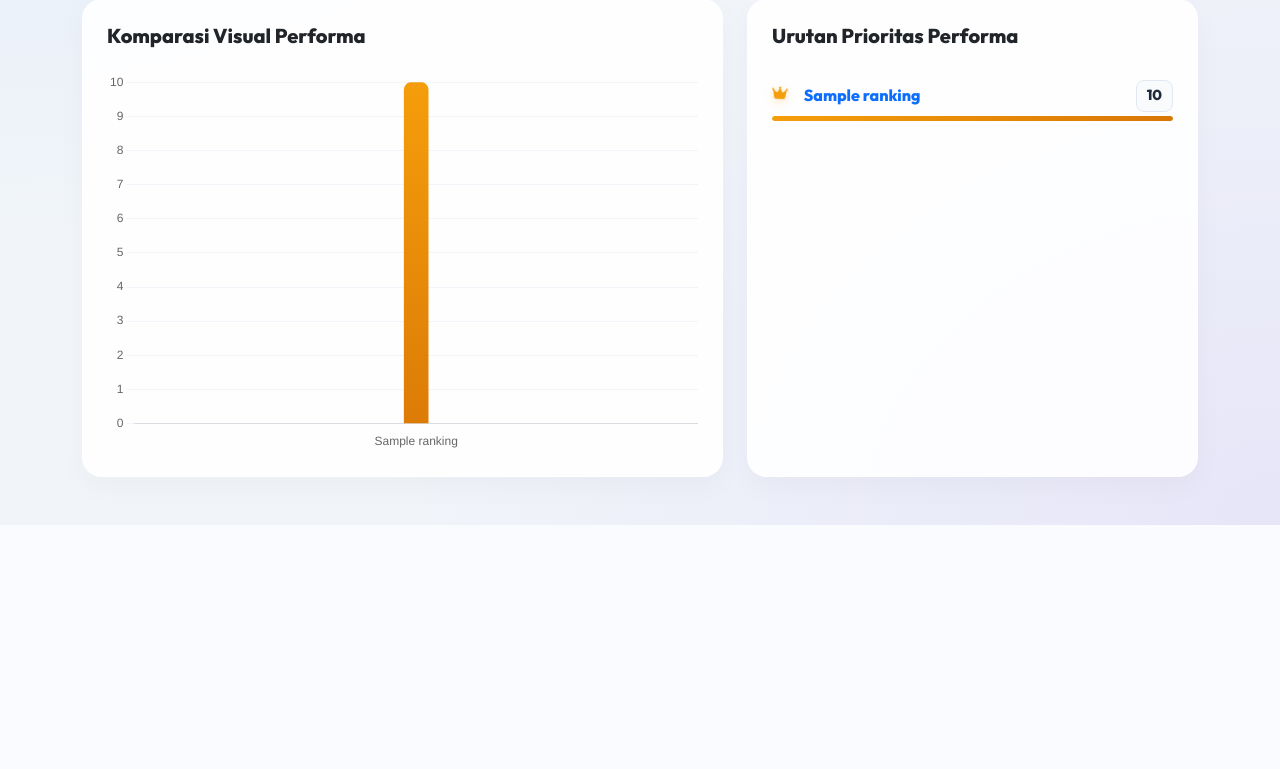
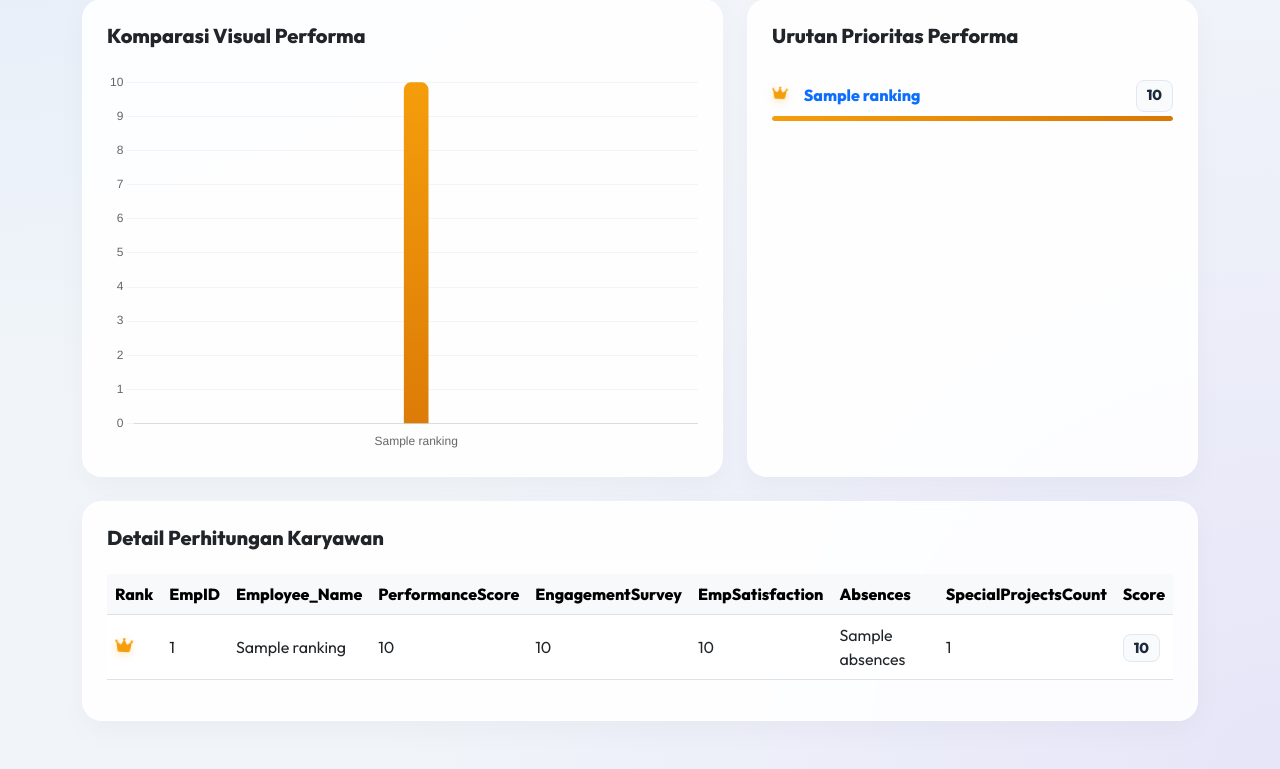
Before and after one commit to raudhatulathifah/projekspk, a Flask app: template templates/index.html in a window 1280 px wide. Shown: the part 461-1230 px from the top of the page. Before the commit the page ends 986 px from the top, so only its background shows below. Run offline with Flask 3, Linux system fonts and the light colour scheme; the template is opened without the code that fills it: most values are stand-ins (such as "Sample title", 1, 10 or a date in 2020).

Commit message:
Update index.html nambah tabel
nambah tabel bawah dashboard

```diff
--- a/templates/index.html
+++ b/templates/index.html
@@ -1,14 +1,23 @@
-<!DOCTYPE html>
+<!doctype html>
 <html lang="id">
   <head>
-    <meta charset="UTF-8">
-    <meta name="viewport" content="width=device-width, initial-scale=1.0">
+    <meta charset="UTF-8" />
+    <meta name="viewport" content="width=device-width, initial-scale=1.0" />
     <title>Human Capital Analytics | Executive Performance Dashboard</title>
 
-    <link href="https://cdn.jsdelivr.net/npm/bootstrap@5.3.0/dist/css/bootstrap.min.css" rel="stylesheet">
-    <link href="https://fonts.googleapis.com/css2?family=Outfit:wght@300;400;600;800&display=swap" rel="stylesheet">
+    <link
+      href="https://cdn.jsdelivr.net/npm/bootstrap@5.3.0/dist/css/bootstrap.min.css"
+      rel="stylesheet"
+    />
+    <link
+      href="https://fonts.googleapis.com/css2?family=Outfit:wght@300;400;600;800&display=swap"
+      rel="stylesheet"
+    />
     <script src="https://cdn.jsdelivr.net/npm/chart.js"></script>
-    <link rel="stylesheet" href="https://cdnjs.cloudflare.com/ajax/libs/font-awesome/6.4.0/css/all.min.css">
+    <link
+      rel="stylesheet"
+      href="https://cdnjs.cloudflare.com/ajax/libs/font-awesome/6.4.0/css/all.min.css"
+    />
 
     <style>
       :root {
@@ -19,10 +28,19 @@
       }
 
       body {
-            font-family: 'Outfit', sans-serif;
+        font-family: "Outfit", sans-serif;
         background-color: var(--bg-color);
-            background-image: radial-gradient(at 0% 0%, rgba(59, 130, 246, 0.1) 0px, transparent 50%),
-                              radial-gradient(at 100% 100%, rgba(139, 92, 246, 0.1) 0px, transparent 50%);
+        background-image:
+          radial-gradient(
+            at 0% 0%,
+            rgba(59, 130, 246, 0.1) 0px,
+            transparent 50%
+          ),
+          radial-gradient(
+            at 100% 100%,
+            rgba(139, 92, 246, 0.1) 0px,
+            transparent 50%
+          );
         min-height: 100vh;
       }
 
@@ -31,14 +49,17 @@
         background: rgba(255, 255, 255, 0.8);
         backdrop-filter: blur(15px);
         border-bottom: 1px solid rgba(255, 255, 255, 0.5);
-            position: sticky; top: 0; z-index: 1000;
+        position: sticky;
+        top: 0;
+        z-index: 1000;
       }
 
       .brand-text {
         background: var(--primary-gradient);
         -webkit-background-clip: text;
         -webkit-text-fill-color: transparent;
-            font-weight: 800; font-size: 1.4rem;
+        font-weight: 800;
+        font-size: 1.4rem;
         letter-spacing: -0.5px;
       }
 
@@ -50,7 +71,7 @@
         font-size: 0.75rem;
         font-weight: 600;
         border: 1px solid #e2e8f0;
-            box-shadow: 0 2px 4px rgba(0,0,0,0.02);
+        box-shadow: 0 2px 4px rgba(0, 0, 0, 0.02);
       }
 
       /* Container & Cards */
@@ -59,10 +80,13 @@
         backdrop-filter: blur(10px);
         border: 1px solid rgba(255, 255, 255, 0.6);
         border-radius: 20px;
-            box-shadow: 0 10px 30px rgba(0,0,0,0.03);
+        box-shadow: 0 10px 30px rgba(0, 0, 0, 0.03);
         transition: all 0.3s cubic-bezier(0.4, 0, 0.2, 1);
       }
-        .glass-card:hover { transform: translateY(-4px); box-shadow: 0 20px 40px rgba(0,0,0,0.06); }
+      .glass-card:hover {
+        transform: translateY(-4px);
+        box-shadow: 0 20px 40px rgba(0, 0, 0, 0.06);
+      }
 
       /* Professional File Input Styling */
       .file-upload-wrapper {
@@ -74,7 +98,10 @@
         align-items: center;
         transition: all 0.2s;
       }
-        .file-upload-wrapper:focus-within { border-color: #3b82f6; box-shadow: 0 0 0 4px rgba(59, 130, 246, 0.1); }
+      .file-upload-wrapper:focus-within {
+        border-color: #3b82f6;
+        box-shadow: 0 0 0 4px rgba(59, 130, 246, 0.1);
+      }
 
       .btn-browse {
         background: #f1f5f9;
@@ -87,7 +114,9 @@
         margin-right: 12px;
         transition: all 0.2s;
       }
-        .btn-browse:hover { background: #e2e8f0; }
+      .btn-browse:hover {
+        background: #e2e8f0;
+      }
 
       .selected-file-name {
         color: #64748b;
@@ -98,16 +127,32 @@
         text-overflow: ellipsis;
       }
 
-        input[type="file"] { position: absolute; width: 1px; height: 1px; padding: 0; margin: -1px; overflow: hidden; clip: rect(0,0,0,0); border: 0; }
+      input[type="file"] {
+        position: absolute;
+        width: 1px;
+        height: 1px;
+        padding: 0;
+        margin: -1px;
+        overflow: hidden;
+        clip: rect(0, 0, 0, 0);
+        border: 0;
+      }
 
       /* Custom Buttons */
       .btn-execute {
         background: var(--primary-gradient);
-            color: white; border: none; border-radius: 10px;
-            padding: 10px 24px; font-weight: 600;
+        color: white;
+        border: none;
+        border-radius: 10px;
+        padding: 10px 24px;
+        font-weight: 600;
         transition: all 0.3s;
       }
-        .btn-execute:hover { opacity: 0.9; transform: scale(1.02); color: white; }
+      .btn-execute:hover {
+        opacity: 0.9;
+        transform: scale(1.02);
+        color: white;
+      }
 
       /* Stats & Labels */
       .section-label {
@@ -138,25 +183,41 @@
       }
 
       @keyframes crownFloat {
-            0%, 100% { transform: translateY(0) rotate(0deg); }
-            50% { transform: translateY(-3px) rotate(5deg); }
+        0%,
+        100% {
+          transform: translateY(0) rotate(0deg);
+        }
+        50% {
+          transform: translateY(-3px) rotate(5deg);
+        }
       }
 
       .top-performer-card {
         border-left: 4px solid #f59e0b !important;
-            background: linear-gradient(to right, rgba(245, 158, 11, 0.05), transparent);
+        background: linear-gradient(
+          to right,
+          rgba(245, 158, 11, 0.05),
+          transparent
+        );
       }
 
       /* Animation */
       @keyframes slideInUp {
-            from { opacity: 0; transform: translateY(15px); }
-            to { opacity: 1; transform: translateY(0); }
+        from {
+          opacity: 0;
+          transform: translateY(15px);
         }
-        .animate-core { animation: slideInUp 0.5s ease forwards; }
+        to {
+          opacity: 1;
+          transform: translateY(0);
+        }
+      }
+      .animate-core {
+        animation: slideInUp 0.5s ease forwards;
+      }
     </style>
   </head>
   <body>
-
     <nav class="glass-nav py-3 mb-5">
       <div class="container d-flex justify-content-between align-items-center">
         <div class="brand-text">CAPITAL ANALYTICS</div>
@@ -169,18 +230,34 @@
     <div class="container mb-5">
       <div class="row mb-5 align-items-center">
         <div class="col-lg-6">
-            <h1 class="fw-800 display-6 mb-3 text-dark">Matriks Keputusan Performa</h1>
-            <p class="text-secondary opacity-75 fw-400">Transformasi data mentah menjadi keputusan strategis menggunakan metodologi komputasi AHP & SAW.</p>
+          <h1 class="fw-800 display-6 mb-3 text-dark">
+            Matriks Keputusan Performa
+          </h1>
+          <p class="text-secondary opacity-75 fw-400">
+            Transformasi data mentah menjadi keputusan strategis menggunakan
+            metodologi komputasi AHP & SAW.
+          </p>
         </div>
         <div class="col-lg-6">
           <div class="glass-card p-4">
-                <span class="section-label text-center mb-3">Pemuatan Sumber Data</span>
+            <span class="section-label text-center mb-3"
+              >Pemuatan Sumber Data</span
+            >
             <form action="/" method="post" enctype="multipart/form-data">
               <div class="d-flex gap-2">
                 <div class="file-upload-wrapper flex-grow-1">
                   <label class="btn-browse" for="fileInput">Pilih File</label>
-                            <span class="selected-file-name" id="fileNameDisplay">Belum ada file terpilih...</span>
-                            <input type="file" name="file" id="fileInput" accept=".csv" required onchange="handleFileChange()">
+                  <span class="selected-file-name" id="fileNameDisplay"
+                    >Belum ada file terpilih...</span
+                  >
+                  <input
+                    type="file"
+                    name="file"
+                    id="fileInput"
+                    accept=".csv"
+                    required
+                    onchange="handleFileChange()"
+                  />
                 </div>
                 <button type="submit" class="btn btn-execute">
                   Proses <i class="fa-solid fa-chevron-right ms-2 small"></i>
@@ -194,13 +271,20 @@
       {% if rankings %}
       <div class="row g-4 mb-5 animate-core">
         <div class="col-md-4">
-            <div class="glass-card p-4 h-100 border-start border-4 border-primary">
+          <div
+            class="glass-card p-4 h-100 border-start border-4 border-primary"
+          >
             <span class="section-label">Populasi Sampel</span>
-                <h3 class="fw-bold mb-0 text-dark">{{ stats.total }} <span class="fs-6 fw-normal text-muted">Individu</span></h3>
+            <h3 class="fw-bold mb-0 text-dark">
+              {{ stats.total }}
+              <span class="fs-6 fw-normal text-muted">Individu</span>
+            </h3>
           </div>
         </div>
         <div class="col-md-4">
-            <div class="glass-card p-4 h-100 border-start border-4 border-primary">
+          <div
+            class="glass-card p-4 h-100 border-start border-4 border-primary"
+          >
             <span class="section-label">Indeks Rerata</span>
             <h3 class="fw-bold mb-0 text-dark">{{ stats.avg | round(3) }}</h3>
           </div>
@@ -211,49 +295,125 @@
               <span class="section-label">Pencapaian Tertinggi</span>
               <i class="fa-solid fa-crown crown-icon"></i>
             </div>
-                <h3 class="fw-bold mb-0 text-dark text-truncate">{{ stats.top_name }}</h3>
+            <h3 class="fw-bold mb-0 text-dark text-truncate">
+              {{ stats.top_name }}
+            </h3>
           </div>
         </div>
       </div>
 
-    <div class="row g-4 animate-core" style="animation-delay: 0.2s;">
+      <div class="row g-4 animate-core" style="animation-delay: 0.2s">
+        <!-- CHART -->
         <div class="col-lg-7">
           <div class="glass-card p-4 h-100">
             <div class="d-flex justify-content-between align-items-center mb-4">
               <h5 class="fw-bold mb-0">Komparasi Visual Performa</h5>
             </div>
-                <div style="height: 380px;">
+
+            <div style="height: 380px">
               <canvas id="rankingChart"></canvas>
             </div>
           </div>
         </div>
 
+        <!-- RANKING + BAR -->
         <div class="col-lg-5">
           <div class="glass-card p-4 h-100">
             <h5 class="fw-bold mb-4">Urutan Prioritas Performa</h5>
+
             <div class="list-group list-group-flush">
               {% for r in rankings %}
               <div class="list-group-item bg-transparent border-0 px-0 mb-3">
-                        <div class="d-flex align-items-center justify-content-between mb-1">
+                <div
+                  class="d-flex align-items-center justify-content-between mb-1"
+                >
                   <div class="d-flex align-items-center">
                     <span class="me-3 fw-bold text-slate-300 small">
                       {% if loop.index == 1 %}
                       <i class="fa-solid fa-crown crown-icon"></i>
-                                    {% else %}
-                                        0{{ loop.index }}
-                                    {% endif %}
+                      {% else %} 0{{ loop.index }} {% endif %}
                     </span>
-                                <h6 class="mb-0 fw-600 {% if loop.index == 1 %}text-primary fw-bold{% else %}text-dark{% endif %}">
+
+                    <h6
+                      class="mb-0 fw-600 {% if loop.index == 1 %}text-primary fw-bold{% else %}text-dark{% endif %}"
+                    >
                       {{ r.Employee_Name }}
                     </h6>
                   </div>
-                            <span class="score-display">{{ r.Score | round(4) }}</span>
+
+                  <span class="score-display"> {{ r.Score | round(4) }} </span>
                 </div>
-                        <div class="progress" style="height: 5px; border-radius: 10px; background: #f1f5f9;">
-                            <div class="progress-bar" style="width: {{ r.Score * 100 }}%; border-radius: 10px; background: {% if loop.index == 1 %}var(--gold-gradient){% else %}var(--primary-gradient){% endif %};"></div>
+
+                <div
+                  class="progress"
+                  style="height: 5px; border-radius: 10px; background: #f1f5f9"
+                >
+                  <div
+                    class="progress-bar"
+                    style="width: {{ r.Score * 100 }}%; border-radius: 10px; background: {% if loop.index == 1 %}var(--gold-gradient){% else %}var(--primary-gradient){% endif %};"
+                  ></div>
                 </div>
               </div>
               {% endfor %}
+            </div>
+          </div>
+        </div>
+      </div>
+
+      <!-- TABEL DETAIL -->
+      <div class="row mt-4">
+        <div class="col-12">
+          <div class="glass-card p-4">
+            <h5 class="fw-bold mb-4">Detail Perhitungan Karyawan</h5>
+
+            <div class="table-responsive">
+              <table class="table table-hover align-middle">
+                <thead class="table-light">
+                  <tr>
+                    <th>Rank</th>
+                    <th>EmpID</th>
+                    <th>Employee_Name</th>
+                    <th>PerformanceScore</th>
+                    <th>EngagementSurvey</th>
+                    <th>EmpSatisfaction</th>
+                    <th>Absences</th>
+                    <th>SpecialProjectsCount</th>
+                    <th>Score</th>
+                  </tr>
+                </thead>
+
+                <tbody>
+                  {% for r in rankings %}
+                  <tr>
+                    <td>
+                      {% if loop.index == 1 %}
+                      <i class="fa-solid fa-crown crown-icon"></i>
+                      {% else %} {{ loop.index }} {% endif %}
+                    </td>
+
+                    <td>{{ r.EmpID }}</td>
+
+                    <td>{{ r.Employee_Name }}</td>
+
+                    <td>{{ r.PerformanceScore }}</td>
+
+                    <td>{{ r.EngagementSurvey | round(2) }}</td>
+
+                    <td>{{ r.EmpSatisfaction | round(2) }}</td>
+
+                    <td>{{ r.Absences }}</td>
+
+                    <td>{{ r.SpecialProjectsCount }}</td>
+
+                    <td>
+                      <span class="score-display">
+                        {{ r.Score | round(4) }}
+                      </span>
+                    </td>
+                  </tr>
+                  {% endfor %}
+                </tbody>
+              </table>
             </div>
           </div>
         </div>
@@ -265,7 +425,10 @@
             <i class="fa-solid fa-chart-line fa-8x"></i>
           </div>
           <h4 class="fw-bold text-dark">Data Center Ready</h4>
-            <p class="text-secondary">Silakan muat file .csv yang relevan untuk memulai kalkulasi metrik kinerja.</p>
+          <p class="text-secondary">
+            Silakan muat file .csv yang relevan untuk memulai kalkulasi metrik
+            kinerja.
+          </p>
         </div>
       </div>
       {% endif %}
@@ -282,17 +445,21 @@
           }
       }
 
+
       {% if rankings %}
       const ctx = document.getElementById('rankingChart').getContext('2d');
+
 
       // Gradient Warna
       const gradPrimary = ctx.createLinearGradient(0, 0, 0, 400);
       gradPrimary.addColorStop(0, '#3b82f6');
       gradPrimary.addColorStop(1, '#8b5cf6');
 
+
       const gradGold = ctx.createLinearGradient(0, 0, 0, 400);
       gradGold.addColorStop(0, '#f59e0b');
       gradGold.addColorStop(1, '#d97706');
+
 
       new Chart(ctx, {
           type: 'bar',
@@ -321,6 +488,5 @@
       });
       {% endif %}
     </script>
-
   </body>
 </html>
```
Lines whose indentation alone changed are shown as unchanged.
